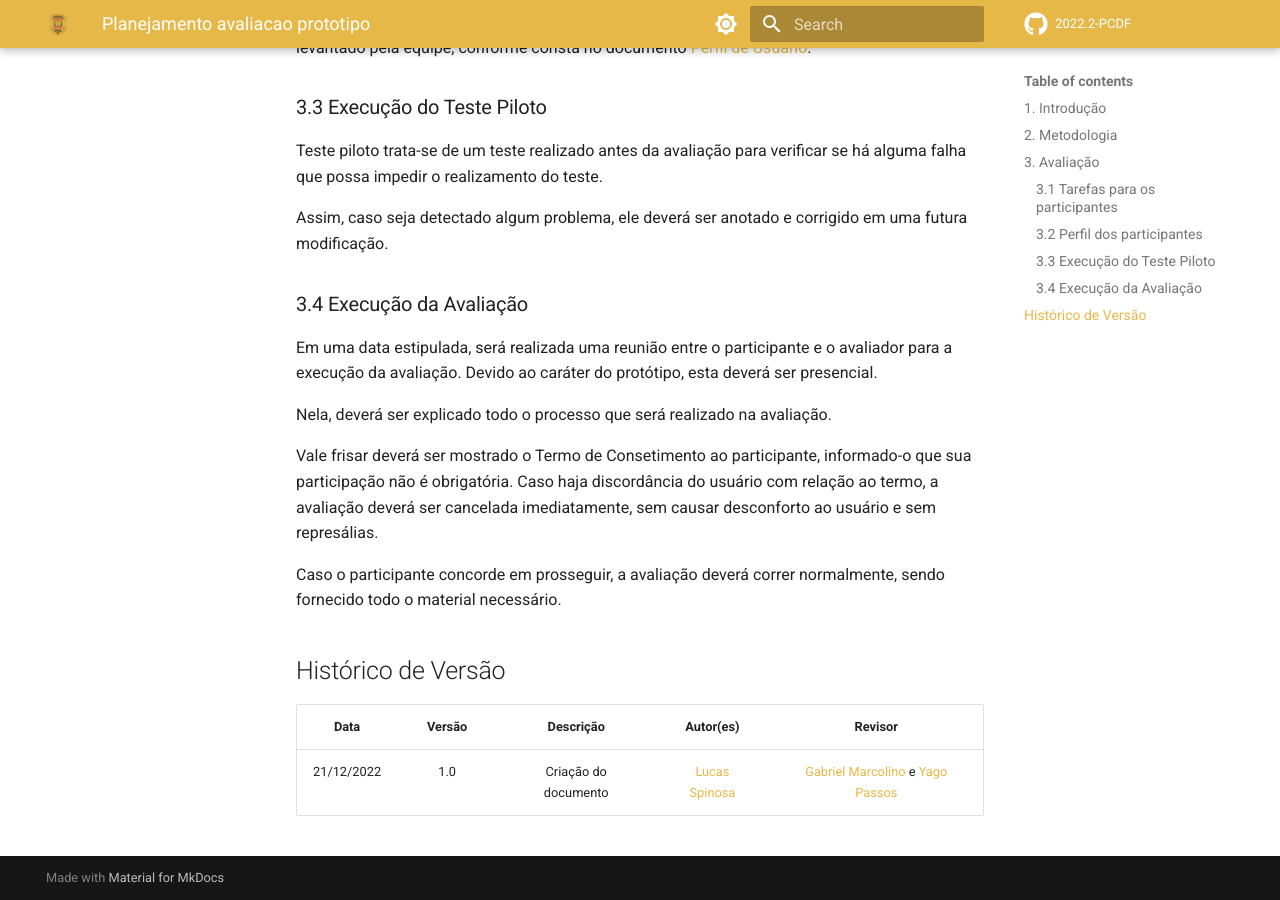
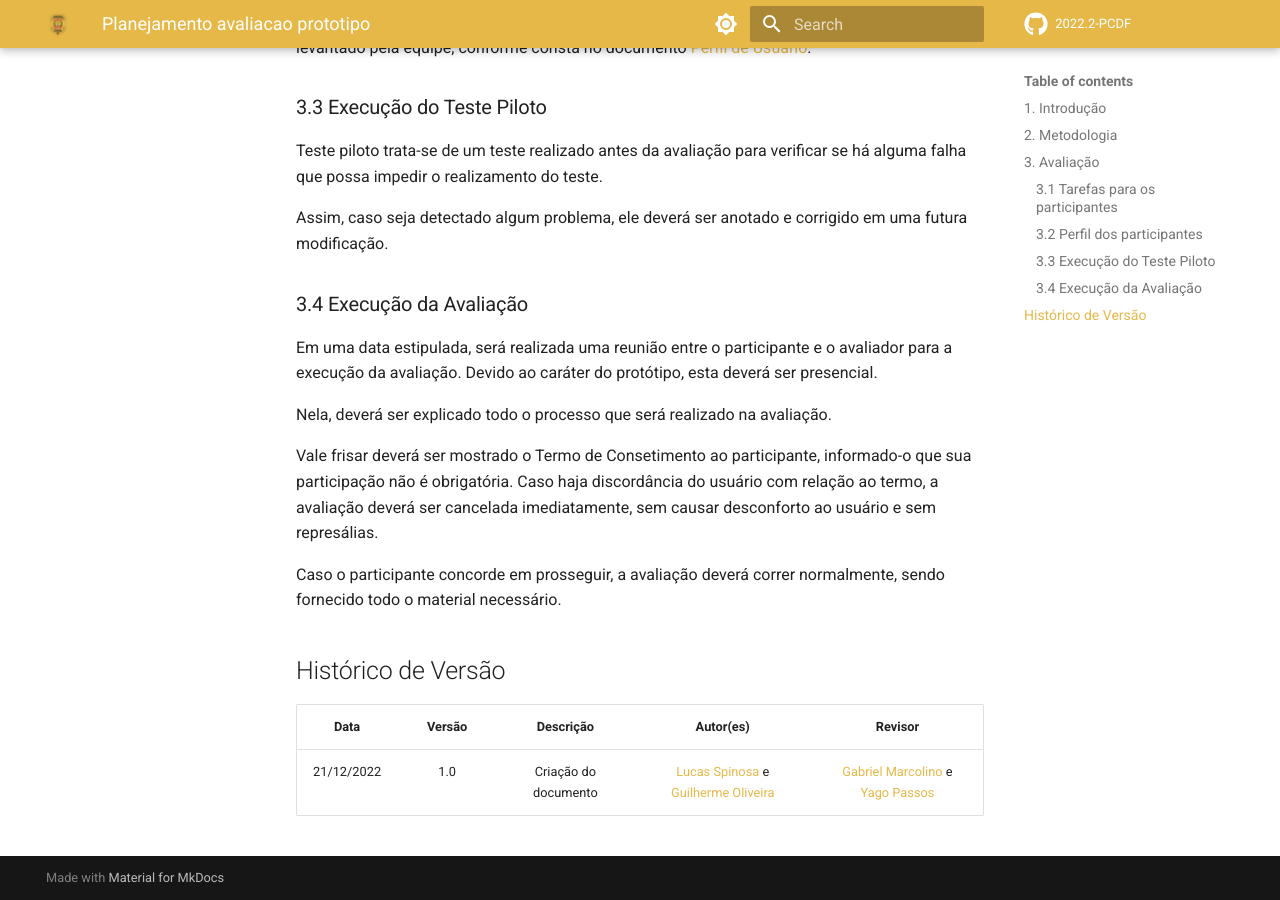
Before and after one commit to Interacao-Humano-Computador/2022.2-PCDF, an MkDocs documentation site: the page built from docs/design-avaliacao-desenvolvimento/planejamento-avaliacao-prototipo.md, in a window 1280 px wide and 900 px high, scrolled down 3504 px. Built offline with MkDocs 1.6.1 and Material for MkDocs 9.7.7, drawn with Linux system fonts in a browser that asks for light colours; comment, search, counter and statistics services are not loaded.

Commit message:
Adição do autor Guilherme Oliveira

```diff
--- a/docs/design-avaliacao-desenvolvimento/planejamento-avaliacao-prototipo.md
+++ b/docs/design-avaliacao-desenvolvimento/planejamento-avaliacao-prototipo.md
@@ -84,4 +84,4 @@ Caso o participante concorde em prosseguir, a avaliação deverá correr normalm
 ## Histórico de Versão
 |    Data    | Versão |                          Descrição                          |                                            Autor(es)                                             |                                               Revisor                                                |
 | :--------: | :----: | :---------------------------------------------------------: | :----------------------------------------------------------------------------------------------: | :--------------------------------------------------------------------------------------------------: |
-| 21/12/2022 |  1.0   |                    Criação do documento                     | [Lucas Spinosa](https://github.com/LucasSpinosa) | [Gabriel Marcolino](https://github.com/GabrielMR360) e [Yago Passos](https://github.com/yagompassos) |
+| 21/12/2022 |  1.0   |                    Criação do documento                     | [Lucas Spinosa](https://github.com/LucasSpinosa) e [Guilherme Oliveira](https://github.com/GG555-13) | [Gabriel Marcolino](https://github.com/GabrielMR360) e [Yago Passos](https://github.com/yagompassos) |
```
